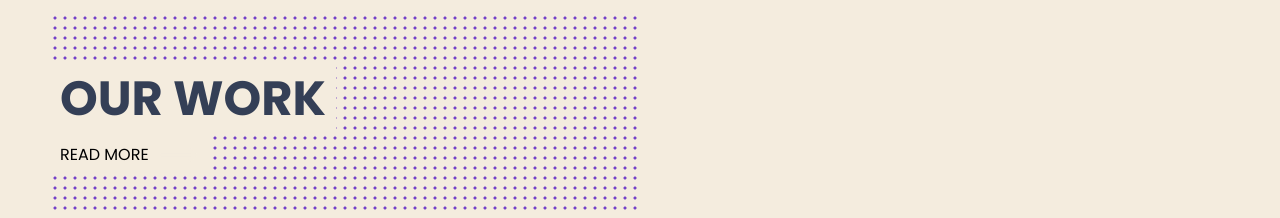
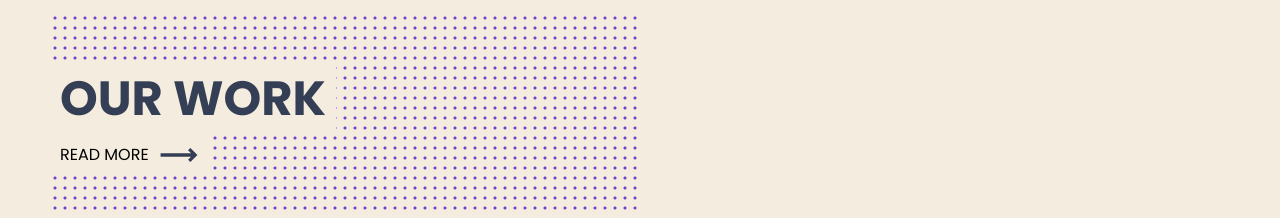
Before and after one commit to ChristianWare/template1, a Next.js app: page / in a window 1280 px wide. Shown: the part 2440-2658 px from the top of the page. Built offline with nearby package versions, Linux system fonts and the light colour scheme.

Commit message:
Icon Fix

```diff
--- a/components/Photos.js
+++ b/components/Photos.js
@@ -35,7 +35,7 @@ function Photos() {
             <Link href='/gallery'>
               <span className={styles.link}>
                 <a>Read More</a>
-                <CgArrowLongRight className={styles.icon} />
+                <CgArrowLongRight className={styles.icon1} />
               </span>
             </Link>
           </div>
--- a/styles/Photo.module.css
+++ b/styles/Photo.module.css
@@ -58,6 +58,11 @@
 .icon {
     font-size: 4rem;
     color: var(--accent4);
+}
+
+.icon1 {
+    font-size: 4rem;
+    color: var(--accent1);
 }
 
 .boxContainer {
```
